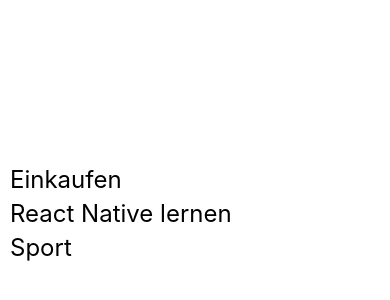
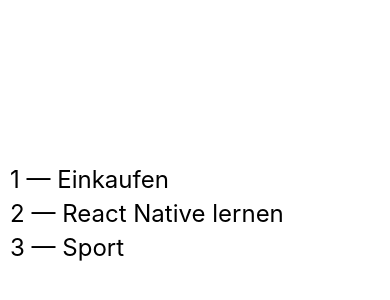
Before and after one commit to behrends/TodosRN, a React Native app: screen / in a window 390 px wide. Shown: the part 206-506 px from the top of the page. Built offline with nearby package versions, Linux system fonts and the light colour scheme.

Commit message:
Beispiel für Destrukturierung

```diff
--- a/App.js
+++ b/App.js
@@ -5,9 +5,9 @@
 export default function App() {
   return (
     <View style={styles.container}>
-      <Todo>Einkaufen</Todo>
-      <Todo>React Native lernen</Todo>
-      <Todo>Sport</Todo>
+      <Todo id={1}>Einkaufen</Todo>
+      <Todo id={2}>React Native lernen</Todo>
+      <Todo id={3}>Sport</Todo>
       <StatusBar style="auto" />
     </View>
   );
--- a/components/Todo.js
+++ b/components/Todo.js
@@ -1,7 +1,15 @@
 import { StyleSheet, Text } from 'react-native';
 
 export default function Todo(props) {
-  return <Text style={styles.text}>{props.children}</Text>;
+  // Destrukturierung
+  const { children, id } = props;
+  // …entspricht folgenden Zeilen
+  // const children = props.children;
+  // const id = props.id;
+
+  const todoText = `${id} — ${children}`;
+
+  return <Text style={styles.text}>{todoText}</Text>;
 }
 
 const styles = StyleSheet.create({
```
